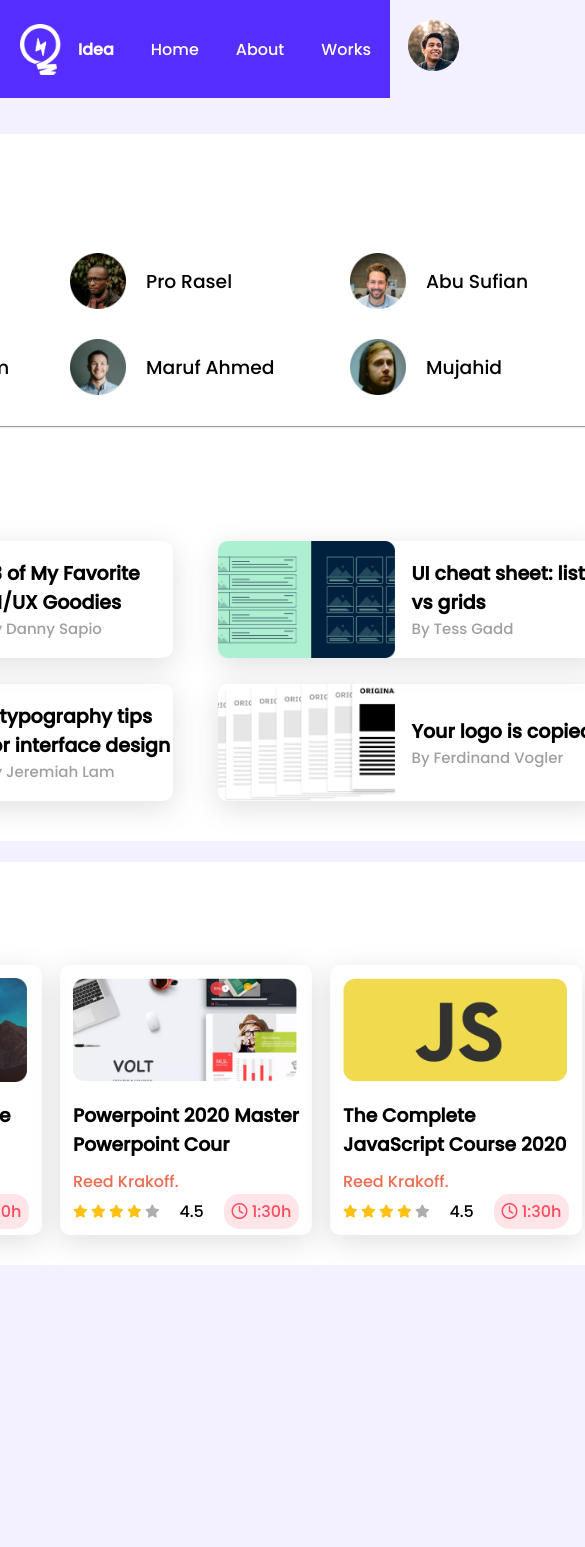
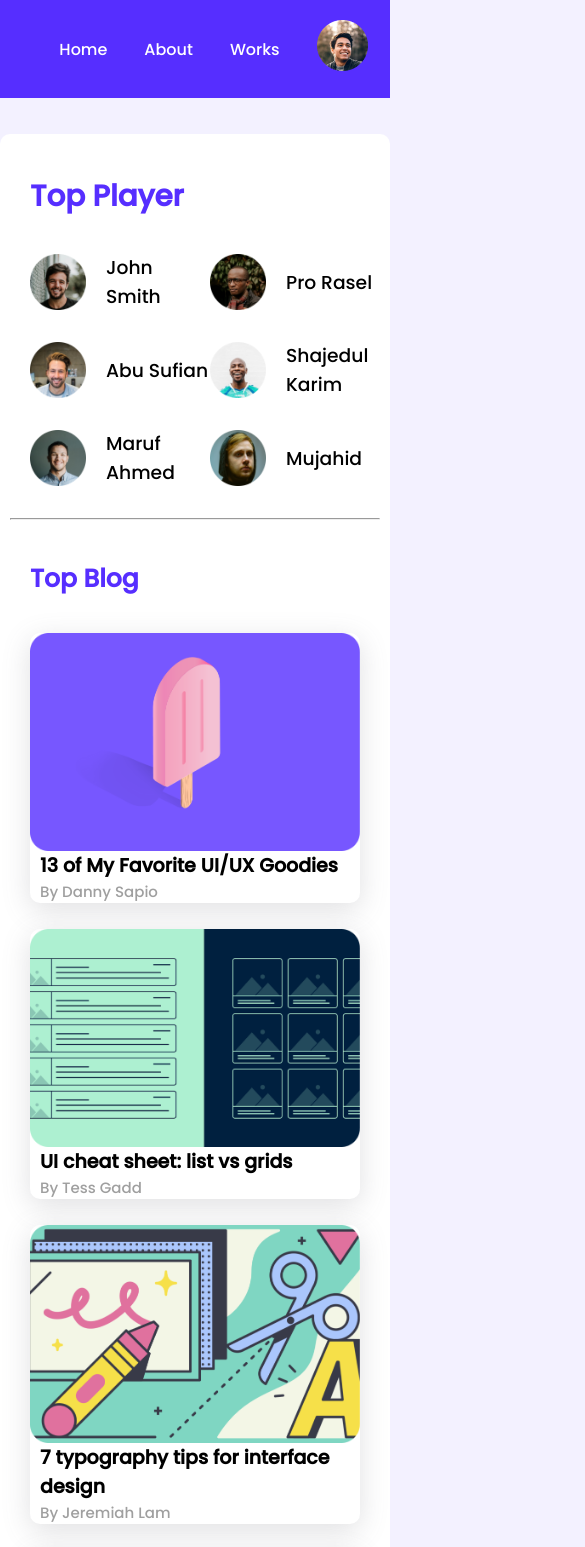
Before and after one commit to ProdipKumarShil/ph-project-leader-board, a plain HTML site: page index.html in a window 390 px wide. Shown: the top 1547 px of the page, 585 px wide, since content can reach past the window. Before the commit the page ends 1295 px from the top, so only its background shows below. Drawn offline with Linux system fonts and the light colour scheme.

Commit message:
mobile responsibility added

```diff
--- a/style.css
+++ b/style.css
@@ -17,7 +17,6 @@ body{
     flex-direction: column;
     justify-content: center;
     align-items: center;
-
 }
 .section-title{
     color: var(--primary-color);
@@ -45,6 +44,10 @@ hr{
     justify-content: space-around;
     color: white;
     padding: 20px;
+}
+.logo h4{
+    font-size: 30px;
+    font-weight: 400;
 }
 .logo, .nav{
     display: flex;
@@ -175,3 +178,50 @@ hr{
     color: #FF4A60;
     border-radius: 15px;
 }
+/* Mobile device */
+@media only screen and (max-width: 688px) {
+    .logo{
+        display: none;
+    }
+    .links{
+        display: flex;
+        flex-direction: row;
+        justify-content: start;
+        align-items: center;
+    }
+    .player-blog-section{
+        width: 100%;
+    }
+    .players{
+        grid-template-columns: repeat(2, 1fr);
+    }
+    .blogs{
+        grid-template-columns: repeat(1, 1fr);
+    }
+    .blog{
+        flex-direction: column;
+        align-items: flex-start;
+
+    }
+    .blog img{
+        width: 100%;
+        height: auto;
+    }
+    .blog-info{
+        margin-left: 10px;
+    }
+    .courses{
+        grid-template-columns: repeat(1, 1fr);
+    }
+    .course-section{
+        width: 100%;
+    }
+    .course{
+        width: auto;
+        height: auto;
+    }
+    .course img{
+        width: 100%;
+        height: auto;
+    }
+}
```
